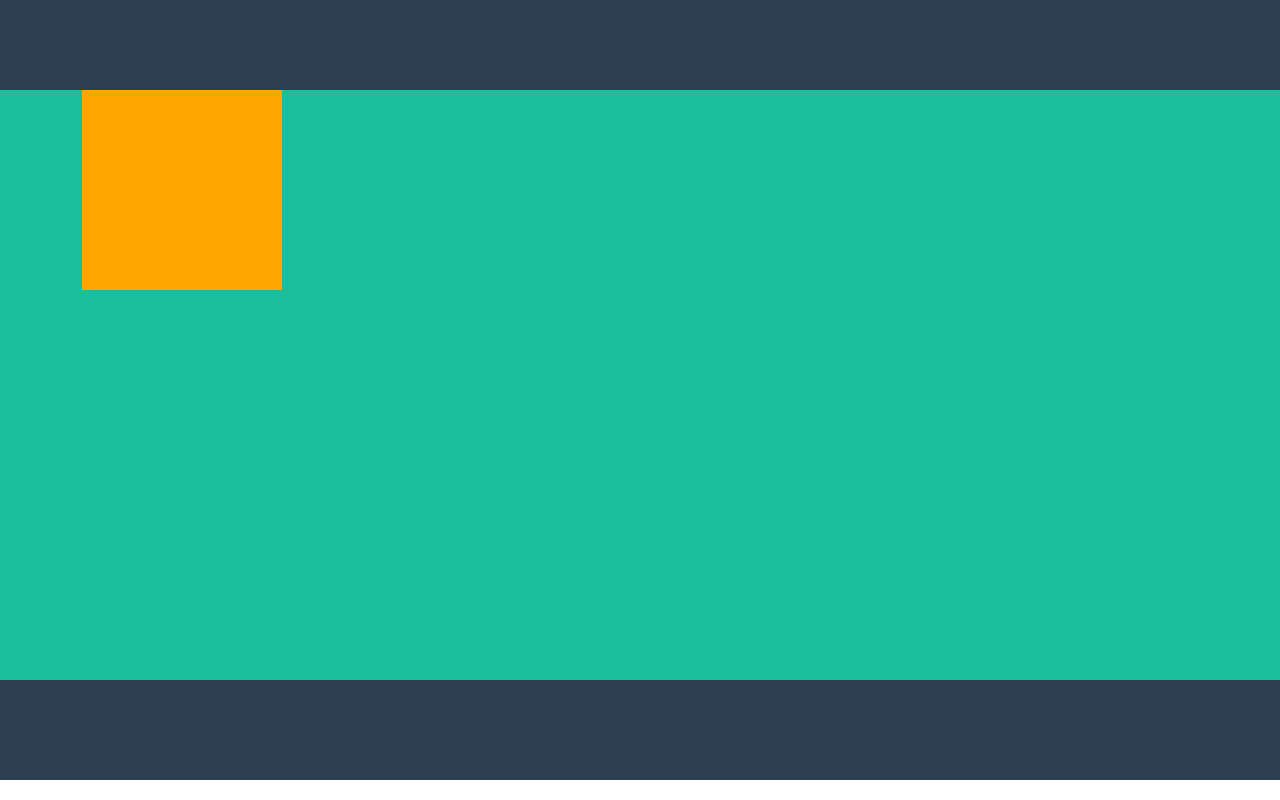
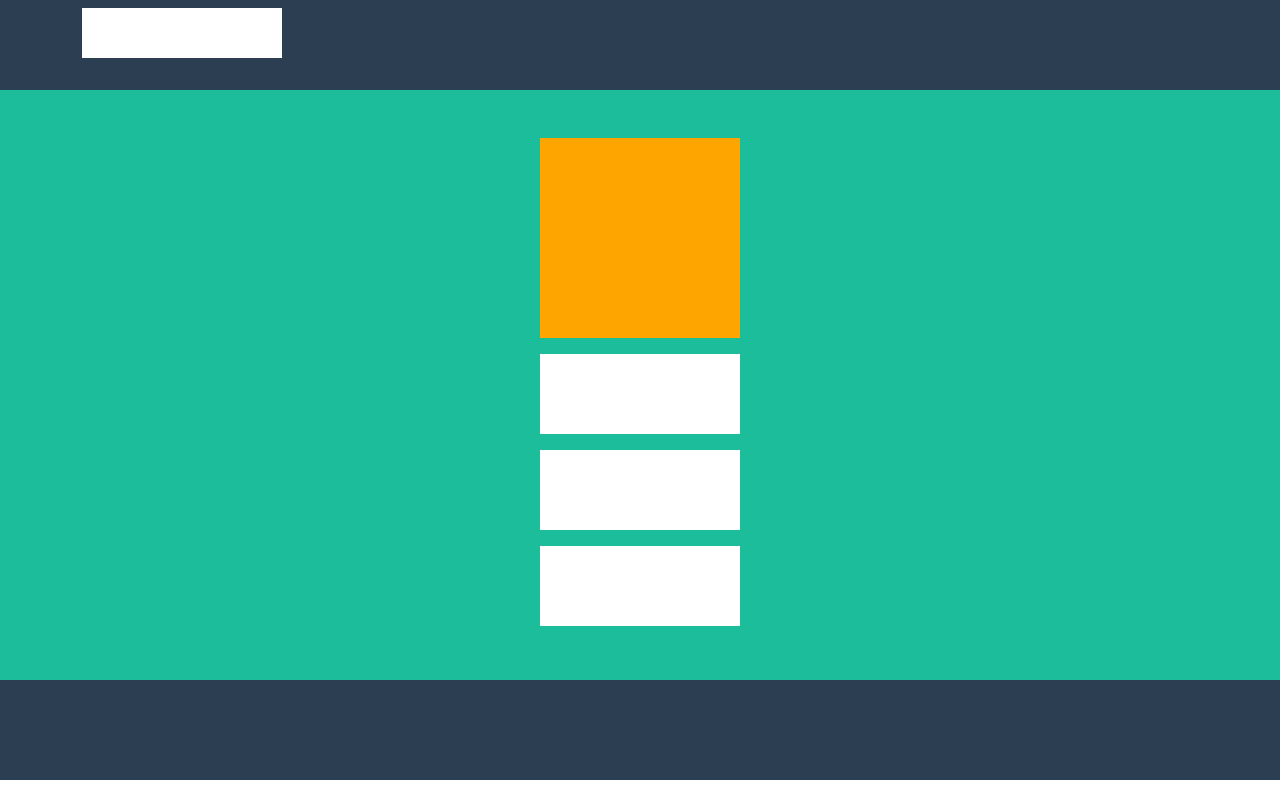
Before and after one commit to MassimoRomano/html-css-bootstrap-freelancer, a plain HTML site: page index.html in a window 1280 px wide. Drawn offline with nearby package versions, Linux system fonts and the light colour scheme.

Commit message:
add first section

```diff
--- a/assets/style.css
+++ b/assets/style.css
@@ -21,3 +21,30 @@
     width: 200px;
     background-color:orange;
 }
+
+.text{
+    height: 50px;
+    width: 50px;
+    color: beige;
+}
+
+.logo{
+    background-color: white;
+    height: 50px;
+    width: 200px;
+}
+
+.info{
+    list-style: none;
+}
+
+li{
+    background-color: rgb(255, 255, 255);
+    height: 50px;
+}
+
+.text{
+    background-color: white;
+    height: 80px;
+    width: 200px;
+}
--- a/index.html
+++ b/index.html
@@ -12,13 +12,35 @@
 
 <body>
     <header id="site_header">
+        <div class="container-sm">
+            <div class="d-flex flex-row align-items-center justify-content-between ">
+                <div class="logo">
+
+                </div>
+                <ul class="info d-flex flex-row gap-3">
+                    <li ><a href=""></a></li>
+                    <li><a href=""></a></li>
+                    <li><a href=""></a></li>
+                </ul>
+            </div>
+        </div>
 
     </header>
     <main id="site_main">
-        <section class="me_start ">
-            <div class="container-sm column ">
-                <div class="d-flex">
+        <section class="me_start p-5 ">
+            <div class="container-sm">
+                <div class="d-flex flex-column align-items-center gap-3">
                     <div class="me_photo">
+
+
+                    </div>
+                    <div class="text">
+
+                    </div>
+                    <div class="text">
+
+                    </div>
+                    <div class="text">
 
                     </div>
 
```
